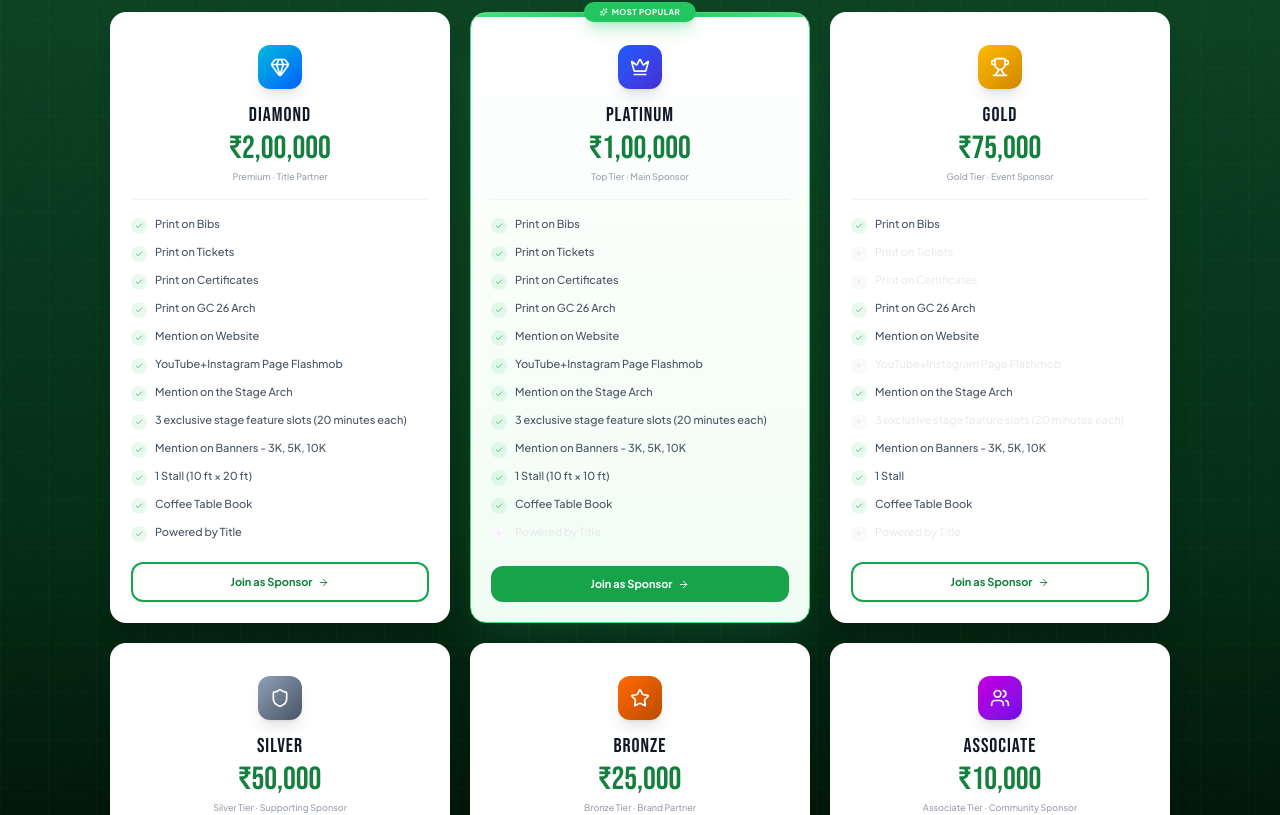
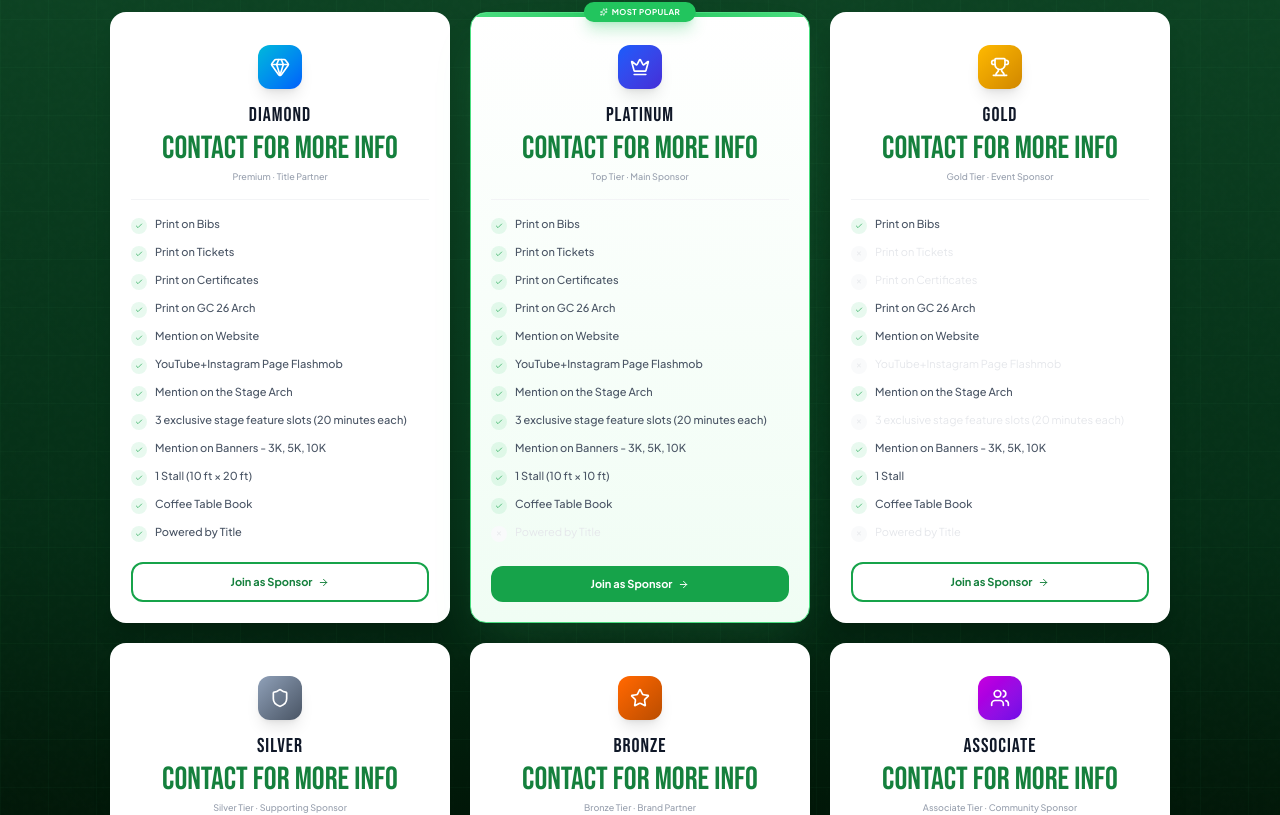
Before and after one commit to surajshenoy15/green_circuit, a React (Vite) app in the folder green-circuit/: page /home in a window 1280 px wide. Shown: the part 2649-3464 px from the top of the page. Built offline with nearby package versions, Linux system fonts and the light colour scheme.

Commit message:
udpated prizes

```diff
--- a/green-circuit/src/pages/HomePage.jsx
+++ b/green-circuit/src/pages/HomePage.jsx
@@ -404,6 +404,7 @@ function Events() {
     </section>
   );
 }
+
 
 
 /* ═══ IMPACT ═══ */
@@ -835,7 +836,7 @@ const FT = [
 const TI = [
   {
     n: 'DIAMOND',
-    p: '₹2,00,000',
+    p: 'CONTACT FOR MORE INFO',
     freq: 'Premium',
     cat: 'Title Partner',
     I: Gem,
@@ -859,7 +860,7 @@ const TI = [
   },
   {
     n: 'PLATINUM',
-    p: '₹1,00,000',
+    p: 'CONTACT FOR MORE INFO',
     freq: 'Top Tier',
     cat: 'Main Sponsor',
     I: Crown,
@@ -883,7 +884,7 @@ const TI = [
   },
   {
     n: 'GOLD',
-    p: '₹75,000',
+    p: 'CONTACT FOR MORE INFO',
     freq: 'Gold Tier',
     cat: 'Event Sponsor',
     I: Trophy,
@@ -907,7 +908,7 @@ const TI = [
   },
   {
     n: 'SILVER',
-    p: '₹50,000',
+    p: 'CONTACT FOR MORE INFO',
     freq: 'Silver Tier',
     cat: 'Supporting Sponsor',
     I: Shield,
@@ -931,7 +932,7 @@ const TI = [
   },
   {
     n: 'BRONZE',
-    p: '₹25,000',
+    p: 'CONTACT FOR MORE INFO',
     freq: 'Bronze Tier',
     cat: 'Brand Partner',
     I: Star,
@@ -955,7 +956,7 @@ const TI = [
   },
   {
     n: 'ASSOCIATE',
-    p: '₹10,000',
+    p: 'CONTACT FOR MORE INFO',
     freq: 'Associate Tier',
     cat: 'Community Sponsor',
     I: Users,
@@ -1433,7 +1434,7 @@ export default function HomePage() {
       <Impact />
       <SponsorTiers />
       <Sponsors />
-      <Testimonials />
+      {/* <Testimonials /> */}
       <Marquee items={M1} bg="bg-g800" speed="18s" />
       <PastEvents />
       <Faq />
```
